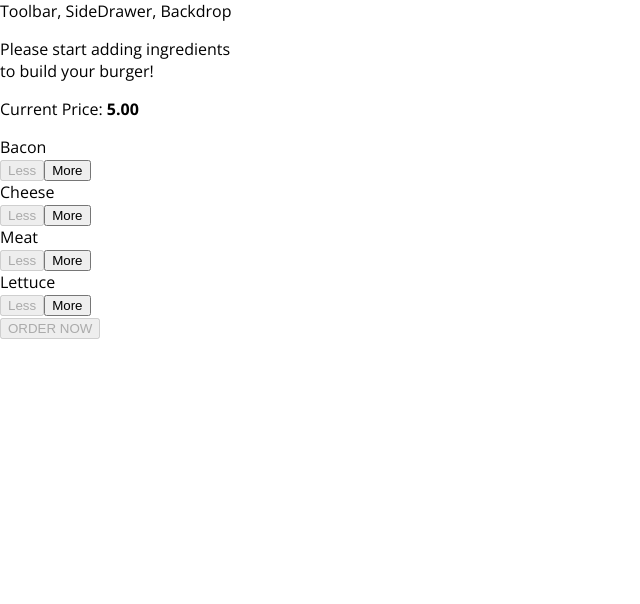
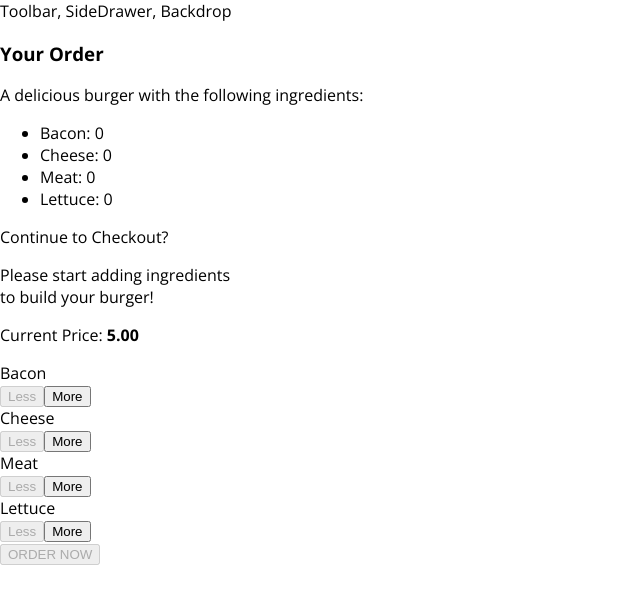
Before and after one commit to JeroenGoddijn/The-Burger-Builder, a React app in the folder the-burger-builder/: page / in a window 1280 px wide. Shown: the top 604 px of the page, without its empty margins (0-640 px from the left). Built offline with nearby package versions, Linux system fonts and the light colour scheme.

Commit message:
Added modal with OrderSummary

```diff
--- /dev/null
+++ b/the-burger-builder/src/components/Burger/OrderSummary/OrderSummary.js
@@ -0,0 +1,27 @@
+import React from 'react';
+
+import Aux from '../../../hoc/Aux';
+const orderSummary = (props) => {
+    const ingredientsSummary = Object.keys(props.ingredients)
+    .map(igKey => {
+        return (
+        <li key={igKey}>
+            <span style={{textTransform: 'capitalize'}}>{igKey}</span>: {props.ingredients[igKey]}
+        </li> );
+    });
+
+    return (
+        <Aux>
+            <h3>Your Order</h3>
+            <p>A delicious burger with the following ingredients:</p>
+
+            <ul>
+                {ingredientsSummary}
+            </ul>
+
+            <p>Continue to Checkout?</p>
+        </Aux>
+    )
+}
+
+export default orderSummary;
--- /dev/null
+++ b/the-burger-builder/src/components/UI/Modal/Modal.css
@@ -0,0 +1,20 @@
+.Modal {
+    position: fixed;
+    z-index: 500;
+    background-color: white;
+    width: 70%;
+    border: 1px solid #ccc;
+    box-shadow: 1px 1px 1px black;
+    padding: 16px;
+    left: 15%;
+    top: 30%;
+    box-sizing: border-box;
+    transition: all 0.3s ease-out;
+}
+
+@media (min-width: 600px) {
+    .Modal {
+        width: 500px;
+        left: calc(50% - 250px);
+    }
+}
--- /dev/null
+++ b/the-burger-builder/src/components/UI/Modal/Modal.js
@@ -0,0 +1,11 @@
+import React from 'react';
+
+import classes from './Modal.css';
+
+const modal = (props) => (
+    <div className={classes.Modal}>
+        {props.children}
+    </div>
+);
+
+export default modal;
--- a/the-burger-builder/src/containers/BurgerBuilder/BurgerBuilder.js
+++ b/the-burger-builder/src/containers/BurgerBuilder/BurgerBuilder.js
@@ -3,6 +3,8 @@
 import Aux from '../../hoc/Aux';
 import Burger from '../../components/Burger/Burger';
 import BuildControls from '../../components/Burger/BuildControls/BuildControls';
+import Modal from '../../components/UI/Modal/Modal';
+import OrderSummary from '../../components/Burger/OrderSummary/OrderSummary';
 
 const INGREDIENT_PRICES = {
     bacon: 0.75,
@@ -81,7 +83,14 @@
         };
         return (
             <Aux>
-                <Burger ingredients={this.state.ingredients} />
+                <Modal>
+                    <OrderSummary
+                        ingredients={this.state.ingredients}
+                    />
+                </Modal>
+                <Burger
+                    ingredients={this.state.ingredients}
+                />
                 <BuildControls
                     ingredientAdded={this.addIngredientHandler}
                     ingredientRemoved={this.removeIngredientHandler}
```
Also changed, not shown: the-burger-builder/src/components/UI/Backdrop/Backdrop.js (added).
